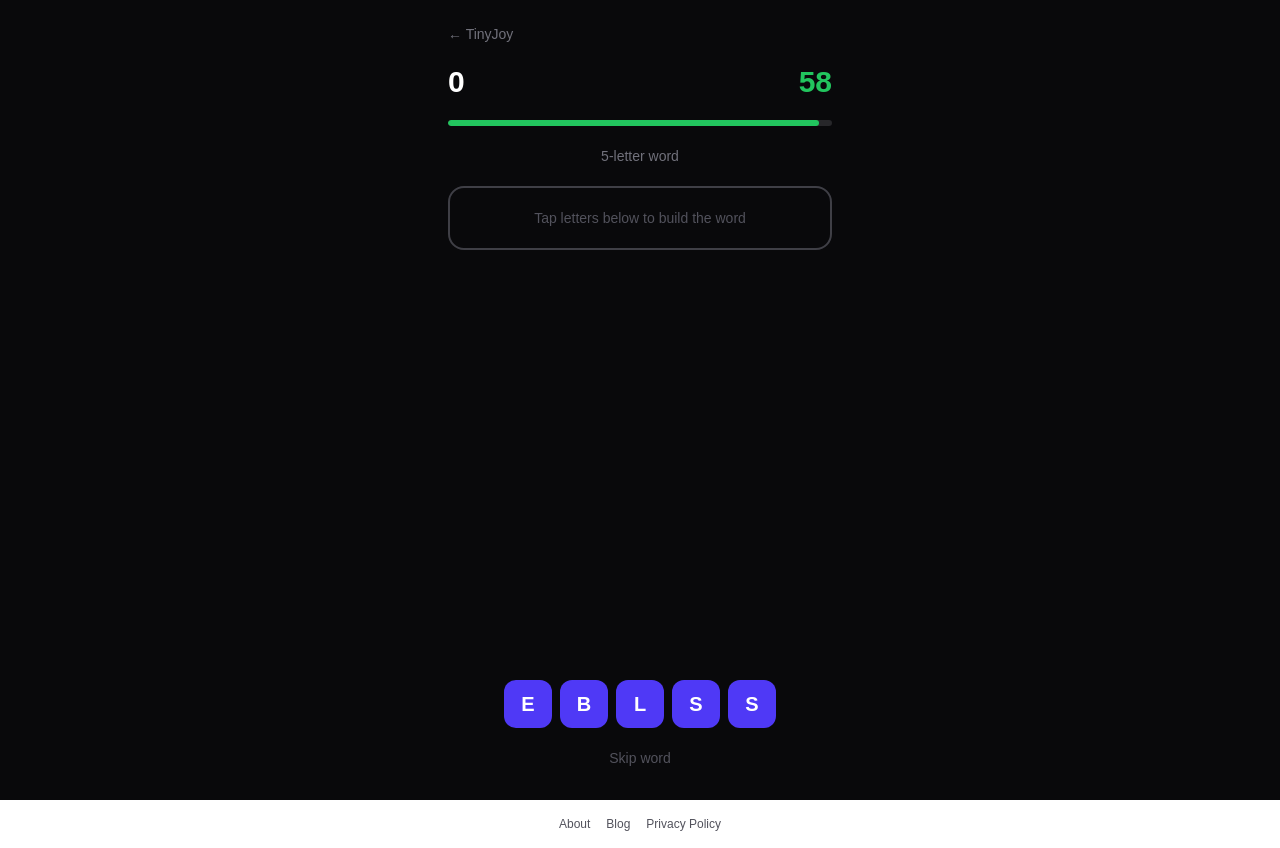
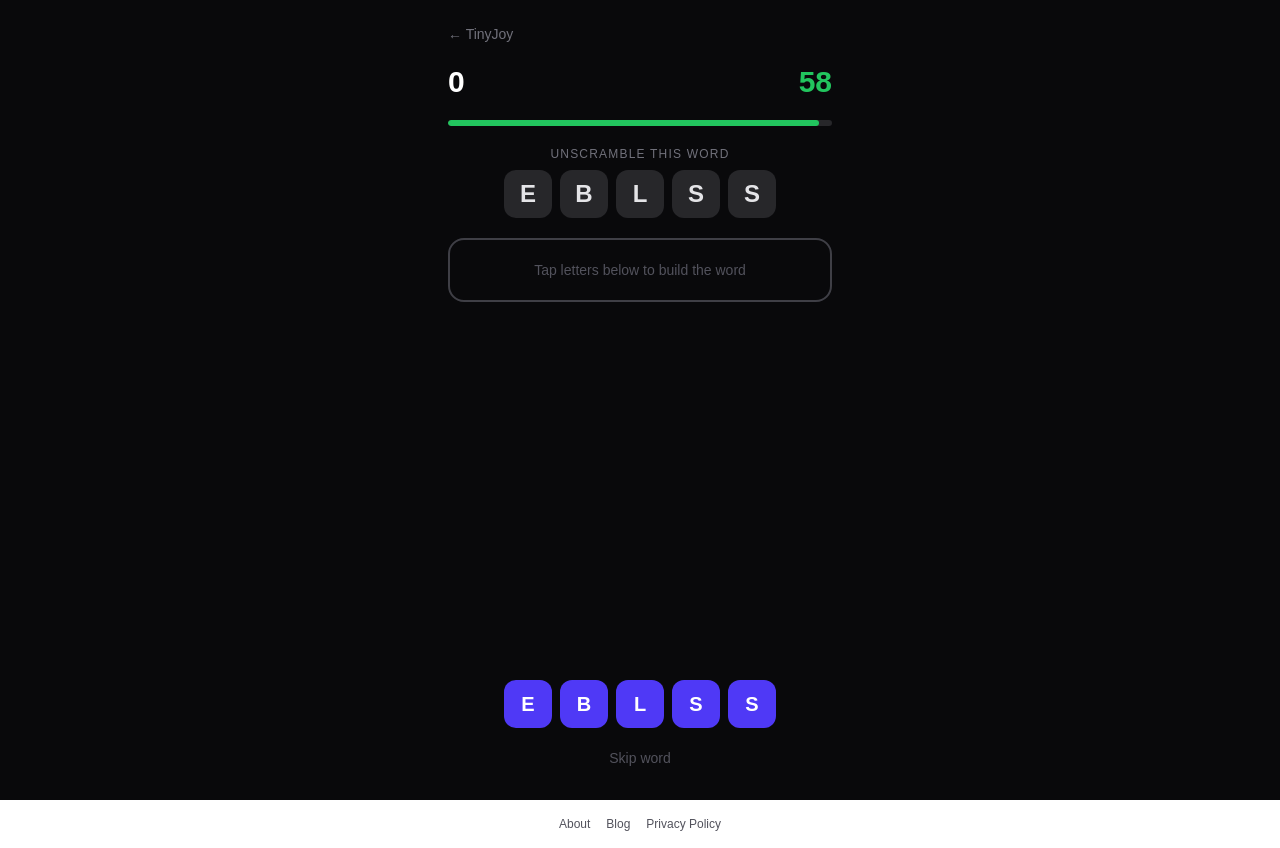
Before and after one commit to shivangagarwal/tinyjoy, a Next.js app: page /games/word-scramble in a window 1280 px wide. Both pictures are taken after a click on the button "Play". Built offline with nearby package versions, Linux system fonts and the light colour scheme.

Commit message:
Fix: show scrambled word display in Word Scramble (TIN-27)
Store the initial scramble as scrambledWord state and render it
prominently above the answer area as non-interactive letter blocks.
Players can now see what they need to unscramble.

Co-Authored-By: Paperclip <noreply@paperclip.ing>

```diff
--- a/src/games/word-scramble/WordScrambleGame.tsx
+++ b/src/games/word-scramble/WordScrambleGame.tsx
@@ -154,6 +154,7 @@ export default function WordScrambleGame() {
   const [isNewBest, setIsNewBest] = useState(false);
   const [timeLeft, setTimeLeft] = useState(DURATION);
   const [currentWord, setCurrentWord] = useState('');
+  const [scrambledWord, setScrambledWord] = useState('');
   const [scrambledTiles, setScrambledTiles] = useState<LetterTile[]>([]);
   const [answerTiles, setAnswerTiles] = useState<LetterTile[]>([]);
   const [shakeAnswer, setShakeAnswer] = useState(false);
@@ -174,9 +175,10 @@ export default function WordScrambleGame() {
   useEffect(() => () => timerRef.current?.pause(), []);
 
   function setupWord(word: string) {
-    const letters = scramble(word).split('');
-    const tiles: LetterTile[] = letters.map((letter, i) => ({ id: i, letter }));
+    const scrambledStr = scramble(word);
+    const tiles: LetterTile[] = scrambledStr.split('').map((letter, i) => ({ id: i, letter }));
     setCurrentWord(word);
+    setScrambledWord(scrambledStr);
     setScrambledTiles(tiles);
     setAnswerTiles([]);
   }
@@ -365,10 +367,20 @@ export default function WordScrambleGame() {
             />
           </div>
 
-          {/* Word length hint */}
-          <p className="text-center text-sm text-zinc-500">
-            {currentWord.length}-letter word
-          </p>
+          {/* Scrambled word display */}
+          <div className="flex flex-col items-center gap-2">
+            <p className="text-xs uppercase tracking-widest text-zinc-500">Unscramble this word</p>
+            <div className="flex gap-2">
+              {scrambledWord.split('').map((letter, i) => (
+                <span
+                  key={i}
+                  className="flex h-12 w-12 items-center justify-center rounded-xl bg-zinc-800 text-2xl font-bold uppercase text-zinc-200"
+                >
+                  {letter}
+                </span>
+              ))}
+            </div>
+          </div>
 
           {/* Answer area */}
           <div
```
